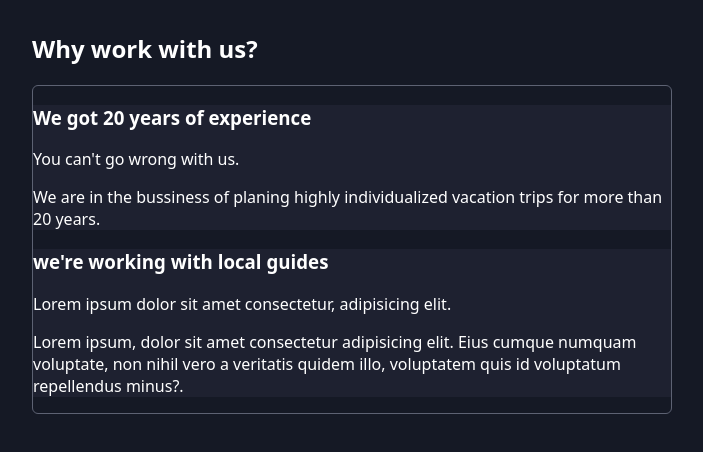
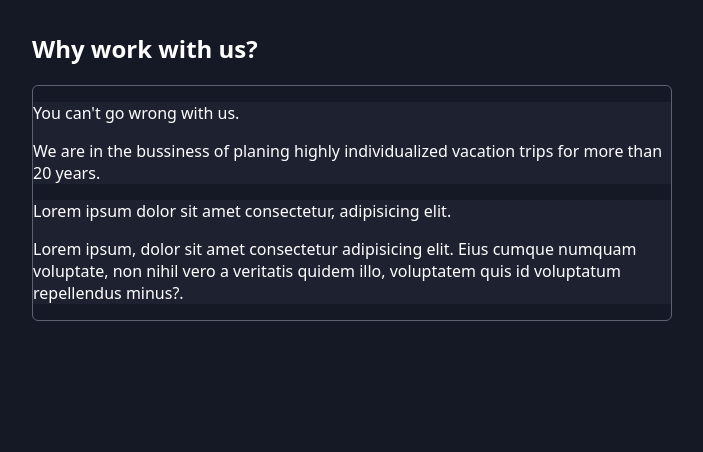
Before and after one commit to rohit-sde/explorer-patterns, a React (Vite) app: page / in a window 1280 px wide. Shown: the top 452 px of the page, without its empty margins (288-991 px from the left). Built offline with nearby package versions, Linux system fonts and the light colour scheme.

Commit message:
get reusable components

```diff
--- a/src/App.jsx
+++ b/src/App.jsx
@@ -1,4 +1,3 @@
-import AccordionItem from "./components/AccordionItem";
 import Accordion from "./components/Accordion";
 
 function App() {
@@ -6,7 +5,8 @@ function App() {
         <main>
             <h2>Why work with us?</h2>
             <Accordion className="accordion">
-                <AccordionItem
+                <Accordion.Item
+                    id="expierience"
                     className="accordion-item"
                     title="We got 20 years of experience"
                 >
@@ -18,8 +18,9 @@ function App() {
                             years.
                         </p>
                     </article>
-                </AccordionItem>
-                <AccordionItem
+                </Accordion.Item>
+                <Accordion.Item
+                    id="local-guides"
                     className="accordion-item"
                     title="we're working with local guides"
                 >
@@ -35,7 +36,7 @@ function App() {
                             voluptatum repellendus minus?.
                         </p>
                     </article>
-                </AccordionItem>
+                </Accordion.Item>
             </Accordion>
         </main>
     );
--- a/src/components/Accordion.jsx
+++ b/src/components/Accordion.jsx
@@ -1,3 +1,44 @@
+import { useContext, createContext, useState } from "react";
+
+// import Accordion from "./AccordionItem.jsx";
+import AccordionItem from "./AccordionItem.jsx";
+
+const AccordionContext = createContext();
+
+export function useAccordionContext() {
+    const ctx = useContext(AccordionContext);
+
+    if (!ctx) {
+        throw new Error(
+            "Accordion-related component must be wrapped by <Accordion>."
+        );
+    }
+
+    return ctx;
+}
+
 export default function Accordion({ children, className }) {
-    return <ul className={className}>{children}</ul>;
+    const [openItemId, setopenItemId] = useState();
+
+    // function openItem(id) {
+    //     setopenItemId(id);
+    // }
+
+    // function closeItem() {
+    //     setopenItemId(null);
+    // }
+
+    function toggleItem(id) {
+        setopenItemId((prevId) => (prevId === id ? null : id));
+    }
+
+    const contextValue = { openItemId, toggleItem };
+
+    return (
+        <AccordionContext.Provider value={contextValue}>
+            <ul className={className}>{children}</ul>
+        </AccordionContext.Provider>
+    );
 }
+
+Accordion.Item = AccordionItem;
--- a/src/components/AccordionItem.jsx
+++ b/src/components/AccordionItem.jsx
@@ -1,8 +1,3 @@
-export default function AccordionItem({ className, title, children }) {
-    return (
-        <li className={className}>
-            <h3>{title}</h3>
-            <div>{children}</div>
-        </li>
-    );
+export default function AccordionItem({ className, children }) {
+    return <li className={className}>{children}</li>;
 }
```
Also changed, not shown: src/components/AccordionContent.jsx (added, +17 -0 lines), src/components/AccordionTitle.jsx (added, +10 -0 lines).
